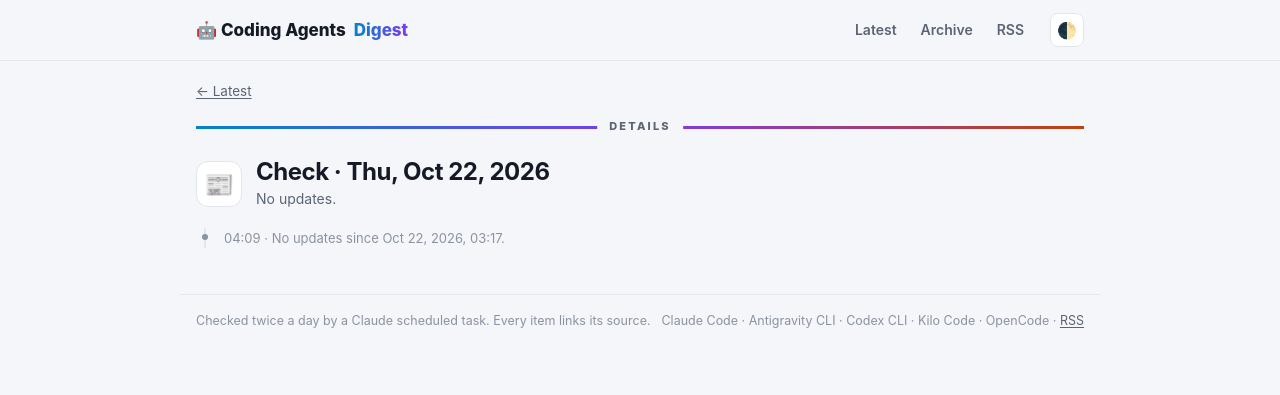
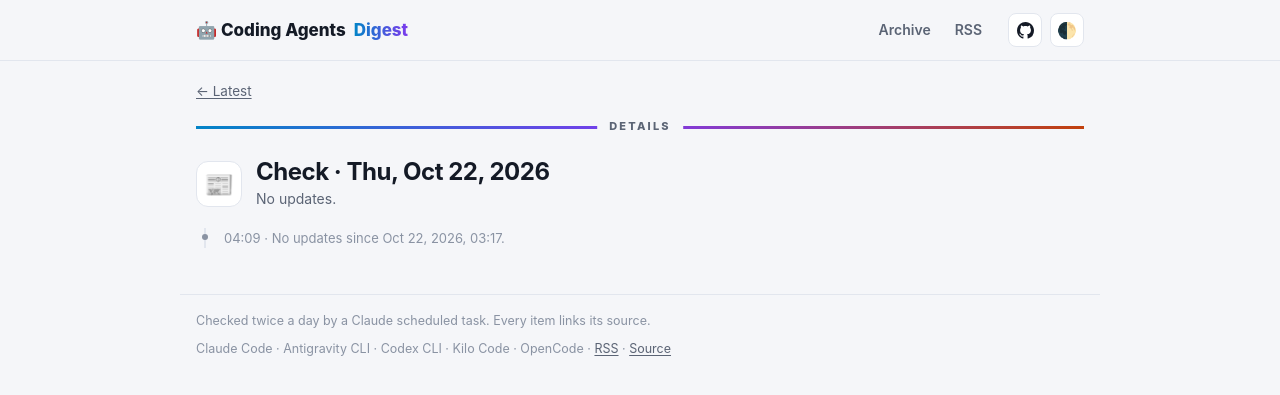
Before and after one commit to IbrahimSobh/coding-agents-digest, a Jekyll site: the page built from docs/digests/2026-10-22-0409.md, in a window 1280 px wide. Shown: the top 395 px of the page. Built offline with Jekyll 4.4.1, drawn with Linux system fonts in a browser that asks for light colours.

Commit message:
Header: GitHub link instead of "Latest"
Drops "Latest" (the logo already goes home), adds a GitHub icon next to
the theme button and a "Source" link in the footer. On phones the header
is tighter and RSS moves to the footer only, so Archive and both buttons
fit.

Co-Authored-By: Claude Opus 5.5 <noreply@anthropic.com>

```diff
--- a/docs/_layouts/default.html
+++ b/docs/_layouts/default.html
@@ -16,10 +16,10 @@
   <header class="site"><div class="wrap hbar">
     <a class="brand" href="{{ '/' | relative_url }}">🤖 Coding Agents <span class="g">Digest</span></a>
     <nav>
-      <a {% if page.url == '/' %}class="on" {% endif %}href="{{ '/' | relative_url }}">Latest</a>
       <a {% if page.url contains '/briefs/' %}class="on" {% endif %}href="{{ '/briefs/' | relative_url }}">Archive</a>
       <a href="{{ '/feed.xml' | relative_url }}">RSS</a>
     </nav>
+    <a class="tbtn" href="https://github.com/IbrahimSobh/coding-agents-digest" title="Source on GitHub" aria-label="Source on GitHub"><svg viewBox="0 0 16 16" width="17" height="17" fill="currentColor" aria-hidden="true"><path d="M8 0c4.42 0 8 3.58 8 8a8.013 8.013 0 0 1-5.45 7.59c-.4.08-.55-.17-.55-.38 0-.27.01-1.13.01-2.2 0-.75-.25-1.23-.54-1.48 1.78-.2 3.65-.88 3.65-3.95 0-.88-.31-1.59-.82-2.15.08-.2.36-1.02-.08-2.12 0 0-.67-.22-2.2.82-.64-.18-1.32-.27-2-.27-.68 0-1.36.09-2 .27-1.53-1.03-2.2-.82-2.2-.82-.44 1.1-.16 1.92-.08 2.12-.51.56-.82 1.28-.82 2.15 0 3.06 1.86 3.75 3.64 3.95-.23.2-.44.55-.51 1.07-.46.21-1.61.55-2.33-.66-.15-.24-.6-.83-1.23-.82-.67.01-.27.38.01.53.34.19.73.9.82 1.13.16.45.68 1.31 2.69.94 0 .67.01 1.3.01 1.49 0 .21-.15.45-.55.38A7.995 7.995 0 0 1 0 8c0-4.42 3.58-8 8-8Z"/></svg></a>
     <button class="tbtn" id="theme" title="Light / dark">🌓</button>
   </div></header>
   <main class="wrap">
@@ -27,7 +27,7 @@
   </main>
   <footer class="wrap site">
     <span>Checked twice a day by a Claude scheduled task. Every item links its source.</span>
-    <span>Claude Code · Antigravity CLI · Codex CLI · Kilo Code · OpenCode · <a href="{{ '/feed.xml' | relative_url }}">RSS</a></span>
+    <span>Claude Code · Antigravity CLI · Codex CLI · Kilo Code · OpenCode · <a href="{{ '/feed.xml' | relative_url }}">RSS</a> · <a href="https://github.com/IbrahimSobh/coding-agents-digest">Source</a></span>
   </footer>
   <script>
   (function(){
--- a/docs/assets/style.css
+++ b/docs/assets/style.css
@@ -29,7 +29,9 @@ header.site{position:sticky;top:0;z-index:5;background:color-mix(in srgb,var(--b
 nav{display:flex;gap:4px;margin-left:auto;overflow-x:auto}
 nav a{color:var(--muted);text-decoration:none;font-weight:600;font-size:14px;padding:6px 10px;border-radius:8px;white-space:nowrap}
 nav a.on,nav a:hover{color:var(--ink);background:var(--card)}
-.tbtn{border:1px solid var(--line);background:var(--card);color:var(--ink);border-radius:8px;width:34px;height:34px;cursor:pointer;font-size:16px;flex:none}
+.tbtn{border:1px solid var(--line);background:var(--card);color:var(--ink);border-radius:8px;width:34px;height:34px;cursor:pointer;font-size:16px;flex:none;display:inline-grid;place-items:center}
+a.tbtn{margin-right:-8px}
+a.tbtn:hover{border-color:var(--muted)}
 
 /* Brief */
 .hero{border-radius:22px;padding:2px;background:linear-gradient(135deg,var(--cyan),var(--violet) 55%,var(--orange))}
@@ -155,4 +157,11 @@ footer.site a{color:var(--muted)}
   .hero-in{padding:18px 16px}
   .hsep{display:none}
 }
+@media (max-width:480px){
+  .hbar{gap:8px}
+  .brand{font-size:15px;gap:6px}
+  nav a{padding:6px 7px}
+  nav a[href$="feed.xml"]{display:none}
+  a.tbtn{margin-right:0}
+}
 .tool li::marker{color:var(--tc,currentColor)}
```
